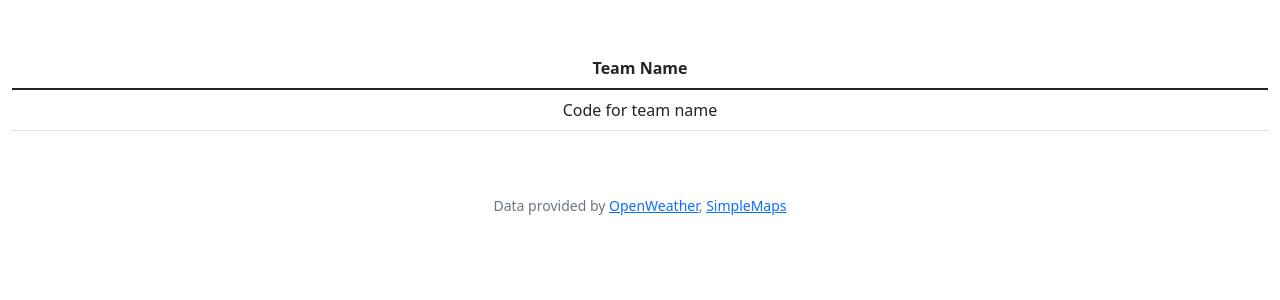
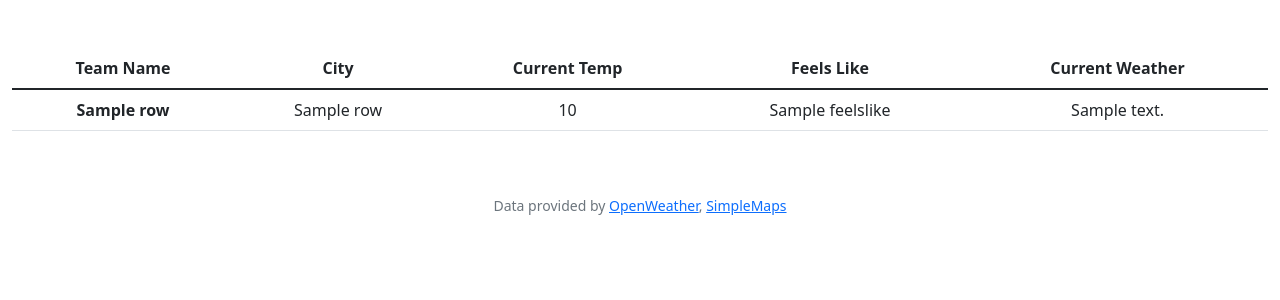
Before and after one commit to tedphillips22/weathergame, a Flask app: template build1/templates/teampage.html in a window 1280 px wide. Shown: the part 66-366 px from the top of the page. Run offline with Flask 2, Linux system fonts and the light colour scheme; the template is opened without the code that fills it: most values are stand-ins (such as "Sample title", 1, 10 or a date in 2020); some libraries are stand-ins or nearby versions.

Commit message:
added myteams page with weather conditions, including supporting tables etc

```diff
--- a/build1/TODO.txt
+++ b/build1/TODO.txt
@@ -2,3 +2,8 @@
 -Build leagues Lol
 -Build home page
 -Show states on autocomplete list
+-Read in weather data from API
+-team builder: autocomplete from list, but not from previous entries
+-limit API calls (Flask-Limiter?)
+-check for team name dupes
+-secure API key in environment variables
--- a/build1/app.py
+++ b/build1/app.py
@@ -1,5 +1,5 @@
 from flask import Flask, flash, redirect, render_template, request, session
-import urllib.request, json, datetime
+import requests, json
 from flask_session import Session
 from cs50 import SQL
 from werkzeug.security import check_password_hash, generate_password_hash
@@ -34,17 +34,16 @@ def login_required(f):
 
 APIkey = "fc554137bf63e3cc6f44bae5376883b3"
 
-def get_weather(city):
+def get_current_weather(cityid):
 
-    lat = db.execute("SELECT lat FROM cities WHERE city = ?", city)
-    lon = db.execute("SELECT lon FROM cities WHERE city = ?", city)
+    lat = db.execute("SELECT lat FROM cities WHERE id = ?", cityid)[0]['lat']
+    lon = db.execute("SELECT lon FROM cities WHERE id = ?", cityid)[0]['lon']
 
     #"exclude" can change data called on api, see openweathermap documentation
-    url = "https://api.openweathermap.org/data/3.0/onecall?lat={"+str(lon)+"}={"+str(lat)+"}&exclude={minutely,hourly,alerts}&appid={"+APIkey+"}"
+    url = "https://api.open-meteo.com/v1/forecast?latitude="+str(lat)+"&longitude="+str(lon)+"&hourly=temperature_2m,apparent_temperature,precipitation,weathercode&temperature_unit=fahrenheit&windspeed_unit=mph&precipitation_unit=inch&timezone=America%2FNew_York&past_days=0"
 
-    response = urllib.request.urlopen(url)
-    weatherdata = response.read()
-    weatherdict = json.loads(weatherdata)
+    response = requests.get(url)
+    weatherdict = response.json()
 
     return(weatherdict)
 
@@ -182,23 +181,53 @@ def myteams():
     teamidsdict = db.execute("SELECT id FROM teams WHERE userid = ?", userid)
     teamids = []
 
+    #generate list of users teamids
     counter = 0
     for row in teamidsdict:
         temp = teamidsdict[counter]
-        print(temp)
         teamidtemp = temp["id"]
-        print(teamidtemp)
         teamids.append(teamidtemp)
-        print(teamids)
         counter += 1
 
-    cityids = []
+    teamsdict = []
+
+    #generate list of all cities from all teams [{'teamid': x, 'cityid': x}, ...]
+    counter = 0
     for id in teamids:
-        cityiddict = db.execute("SELECT cityid FROM teamcities WHERE teamid = ?", teamids[id])
-        cityids.append(cityiddict["cityid"])
+        cityiddicttemp = db.execute("SELECT teamid, cityid FROM teamcities WHERE teamid = ?", teamids[counter])
+        teamsdict.append(cityiddicttemp)
+        counter += 1
+
+
+    #convert dict of ids to names
+    citydict = []
+    teamslist = []
+    counter = 0
+    for row in teamsdict:
+        counter = 0
+        teamidtemp = row[counter]['teamid']
+        teamnametemp = db.execute("SELECT teamname FROM teams WHERE id = ?", teamidtemp)[0]['teamname']
+        teamslist.append({'teamname' : teamnametemp})
+        for item in row:
+            cityidtemp = row[counter]['cityid']
+            counter += 1
+            citynametemp = db.execute("SELECT city FROM cities WHERE id = ?", cityidtemp)[0]['city']
+            #query weather api for data and select what we need from it
+
+            weathertemp = get_current_weather(cityidtemp)
+
+            temperature = weathertemp['hourly']['temperature_2m'][0]
+            feelslike = weathertemp['hourly']['apparent_temperature'][0]
+            weathercode = weathertemp['hourly']['weathercode'][0]
+
+            weatherdesc = db.execute("SELECT description FROM weathercodes WHERE code = ?", weathercode)[0]['description']
 
 
 
-    print(cityids)
 
-    return render_template("teampage.html")
+            citydict.append({'teamname' : teamnametemp, 'cityname' : citynametemp, 'temperature' : temperature, 'feelslike' : feelslike, 'weatherdesc' : weatherdesc})
+
+
+
+
+    return render_template("teampage.html", citydict = citydict, teamslist = teamslist)
--- a/build1/templates/layout.html
+++ b/build1/templates/layout.html
@@ -16,7 +16,7 @@
 
         <link href="/static/styles.css" rel="stylesheet">
 
-        <title>Weather Game {% block title %}{% endblock %}</title>
+        <title>{% block title %}Weather Game{% endblock %}</title>
 
     </head>
 
--- a/build1/templates/teampage.html
+++ b/build1/templates/teampage.html
@@ -9,13 +9,22 @@
         <thead>
             <tr>
                 <th>Team Name</th>
-
+                <th>City</th>
+                <th>Current Temp</th>
+                <th>Feels Like</th>
+                <th>Current Weather</th>
             </tr>
         </thead>
         <tbody>
+            {% for row in citydict %}
             <tr>
-                <td>Code for team name</td>
+                <th>{{ row['teamname'] }}</th>
+                <td>{{ row['cityname'] }}</td>
+                <td>{{ row['temperature'] }}</td>
+                <td>{{ row['feelslike'] }}</td>
+                <td>{{ row['weatherdesc'] }}</td>
             </tr>
+            {% endfor %}
         </tbody>
     </table>
 {% endblock %}
```
Also changed, not shown: build1/assets/weathercodes.csv (added, +29 -0 lines), build1/weather.db, 1 other file.
